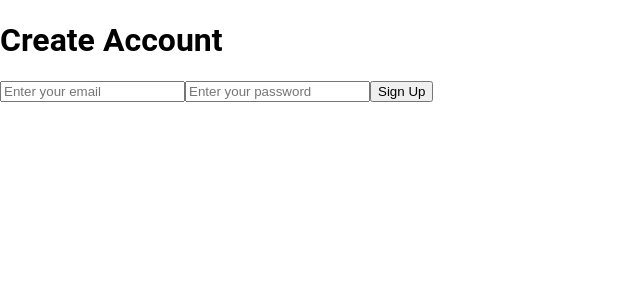
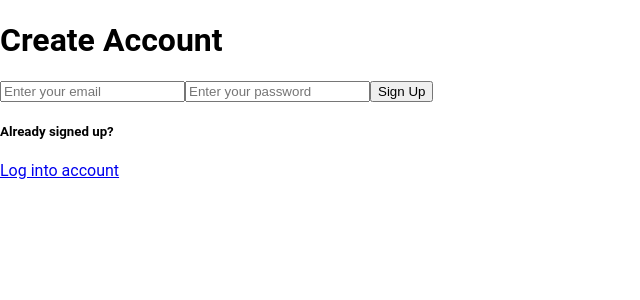
Before and after one commit to kingdayx/CardCreate, a React (Vite) app: page /signUp in a window 1280 px wide. Shown: the top 300 px of the page, without its empty margins (0-640 px from the left). Built offline with nearby package versions, Linux system fonts and the light colour scheme.

Commit message:
updated the sign up page

```diff
--- a/src/components/Header/Auth/SignIn.jsx
+++ b/src/components/Header/Auth/SignIn.jsx
@@ -22,12 +22,14 @@ export default function Auth({ email, password, setEmail, setPassword }) {
           placeholder="Enter your email"
           value={email}
           onChange={(e) => setEmail(e.target.value)}
+          required
         />
         <input
           input="password"
           placeholder="Enter your password"
           value={password}
           onChange={(e) => setPassword(e.target.value)}
+          required
         />
         <button type="submit"> Log In </button>
       </form>
--- a/src/components/Header/Auth/SignUp.jsx
+++ b/src/components/Header/Auth/SignUp.jsx
@@ -1,6 +1,8 @@
 import React, { useState } from "react";
 import { auth } from "../../../firebase";
 import { createUserWithEmailAndPassword } from "firebase/auth";
+import { Link } from "react-router-dom";
+import Auth from "./SignIn";
 
 export default function SignUp() {
   const [email, setEmail] = useState("");
@@ -24,14 +26,20 @@ export default function SignUp() {
           placeholder="Enter your email"
           value={email}
           onChange={(e) => setEmail(e.target.value)}
+          required
         />
         <input
           input="password"
           placeholder="Enter your password"
           value={password}
           onChange={(e) => setPassword(e.target.value)}
+          required
         />
         <button type="submit"> Sign Up </button>
+        <h5> Already signed up? </h5>
+        <Link to={"/logIn"} element={<Auth />}>
+          Log into account
+        </Link>
       </form>
     </div>
   );
```
Also changed, not shown: src/main.jsx (+6 -4 lines).
